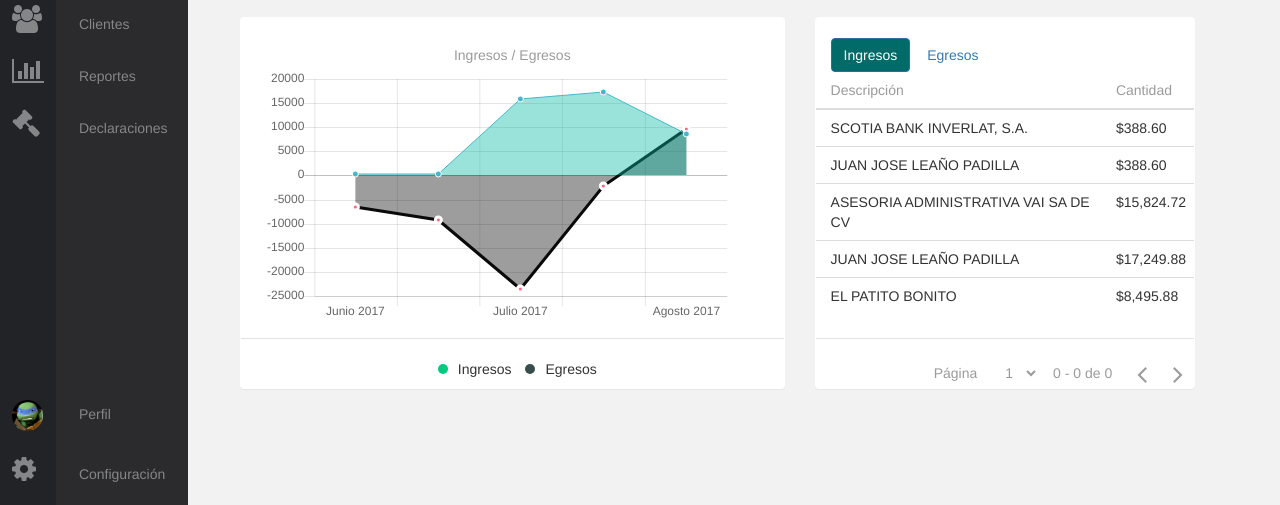
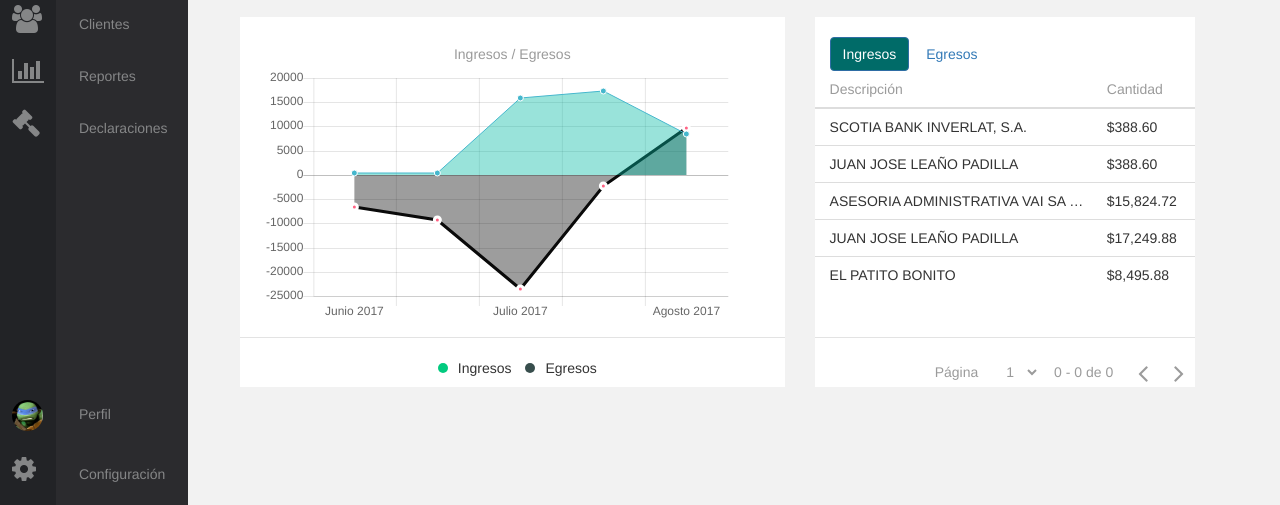
Before and after one commit to eislasq/Ejercicio-Front, a website: page docs/index.html in a window 1280 px wide. Shown: the part 295-800 px from the top of the page. Drawn offline with Linux system fonts and the light colour scheme; files whose address does not match are found by name.

Commit message:
ajustes css

```diff
--- a/docs/css/style.css
+++ b/docs/css/style.css
@@ -173,9 +173,13 @@ ul.navbar-nav li{
 
 .table-container tbody tr td, .table-container thead tr th{
     padding-left: 15px;
+    text-overflow: ellipsis;
+    white-space: nowrap;
+    max-width: 250px;
+    overflow: hidden;
 }
 
-.panel{
+.my-panel{
     background-color: white;
     padding: 0px;
 }
--- a/docs/index.html
+++ b/docs/index.html
@@ -215,7 +215,7 @@
             <br/>
             <div class="row" ng-controller="ChartCtrl">
                 <div class="col-md-7">
-                    <div class="panel">
+                    <div class="my-panel">
                         <div class="chart-container">
                             <h5 class="label-gray text-center">Ingresos / Egresos</h5>
                             <canvas id="base" class="chart-bar"
@@ -231,7 +231,7 @@
                     </div>
                 </div>
                 <div class="col-md-5" ng-controller="TableCtrl">
-                    <div class="panel">
+                    <div class="my-panel">
                         <div class="table-container">
                             <br/>
                             <div class="row">
```
